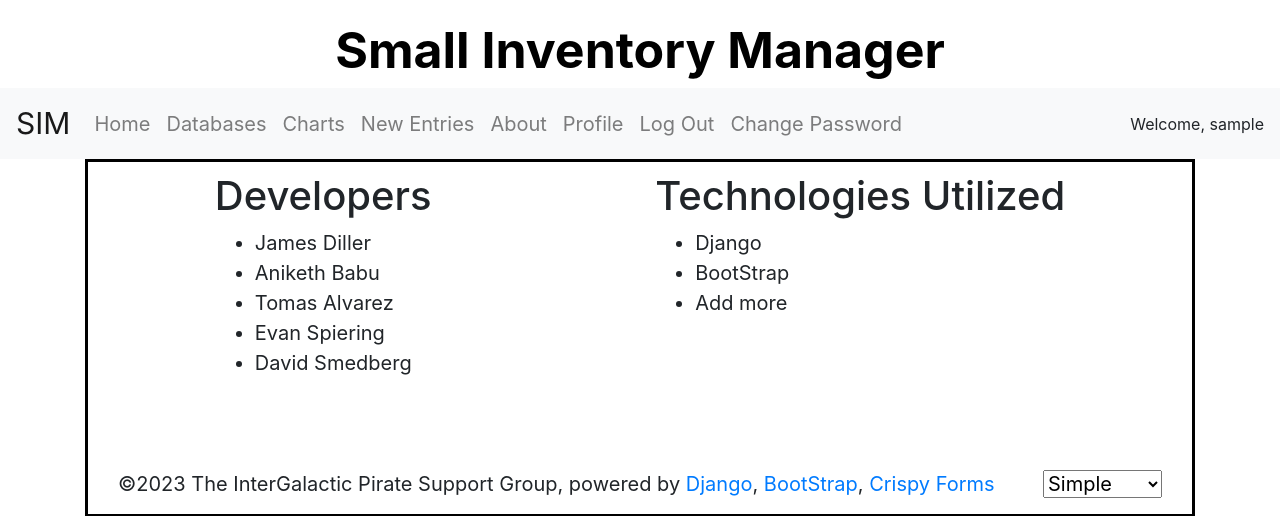
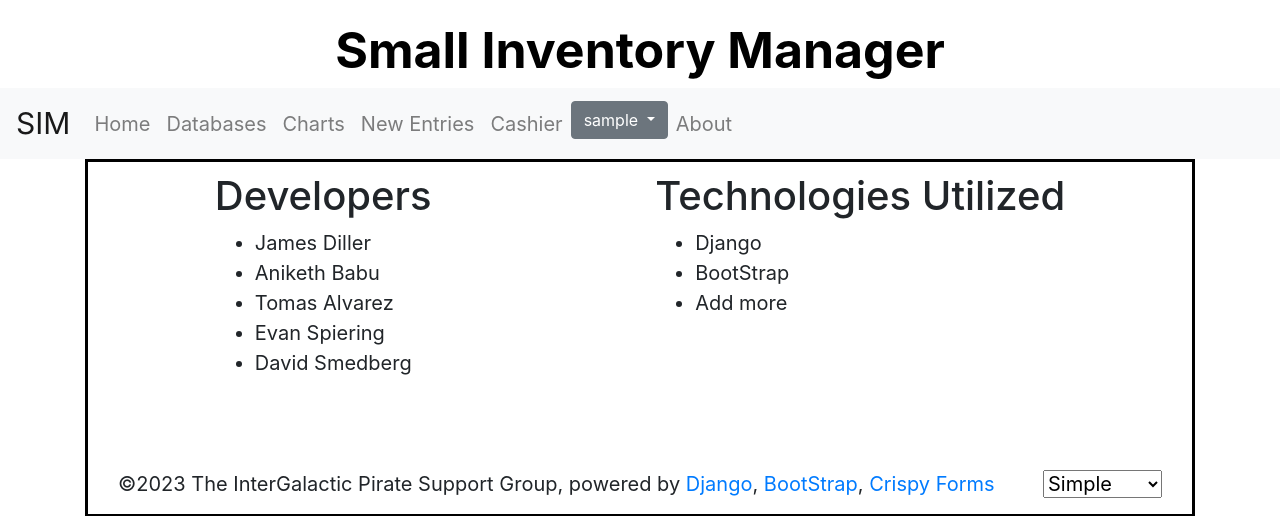
Before and after one commit to jwdiller/CSC289-Group2-Inventory, a Django app: page /about/ in a window 1280 px wide. Shown: the top 516 px of the page. Run offline with Django 4.2, Linux system fonts and the light colour scheme; a user stored in the database is signed in; tables that the repository leaves empty hold one stand-in row (values such as "Sample post").

Commit message:
Add files via upload

```diff
--- a/app/core/templates/base.html
+++ b/app/core/templates/base.html
@@ -29,7 +29,7 @@
 					{% if user.is_authenticated == False %}
 					<li class="nav-item"><a class="nav-link" href="{% url 'register' %}">Sign Up</a></li>
 					{% endif %}
-
+					{% if user.is_authenticated == True %}
 						<li class="nav-item"><a class="nav-link" href="{% url 'DB-home' %}">Databases</a></li>
 						{% if singleProductID != -1 %}
 							<li class="nav-item"><a class="nav-link" href="{% url 'profit' month=3 id=singleProductID %}">Charts</a></li>
@@ -37,17 +37,25 @@
 							<li class="nav-item"><a class="nav-link disabled">Charts</a></li>
 						{% endif %}
 						<li class="nav-item"><a class="nav-link" href="{% url 'signup-home' %}">New Entries</a></li>
+						<li class="nav-item"><a class="nav-link" href="{% url 'catalog' %}">Cashier</a></li>
+					{% endif %}
+					{% if user.is_authenticated %}
+						<li>
+						<div class="dropdown">
+								<button class="btn btn-secondary dropdown-toggle" type="button" id="dropdownMenuButton" data-toggle="dropdown" aria-haspopup="true" aria-expanded="false">
+									{{user.username}}
+								</button>
+							<div class="dropdown-menu" aria-labelledby="dropdownMenuButton">
+						  		<a class="dropdown-item" href="{% url 'profile'%}">Profile</a>
+						  		<a class="dropdown-item" href="{% url 'password_reset2' %}">Change Password</a>
+						  		<a class="nav-link" href="{% url 'logout' %}">Log Out</a>
+							</div>
+					  	</div>
+						</li>
+					{% endif %}
 					<li class="nav-item"><a class="nav-link" href="{% url 'about' %}">About</a></li>
-					{% if user.is_authenticated %}
-						<li><a class="nav-item nav-link" href="{% url 'profile'%}">Profile</a></li>
-						<li class="nav-item"><a class="nav-link" href="{% url 'logout' %}">Log Out</a></li>
-						<li class="nav-item"><a class="nav-link" href="{% url 'password_reset2' %}">Change Password</a></li>
-					{% endif %}
 				</ul>
 		</div>
-		{% if user.is_authenticated %}
-			<span style="float:right;" id="welcomeUser">Welcome, {{user.username}}</span>
-		{% endif %}
 	</nav>
 </header>
 <main role="main" class="container">
```
Lines whose indentation alone changed are shown as unchanged.
